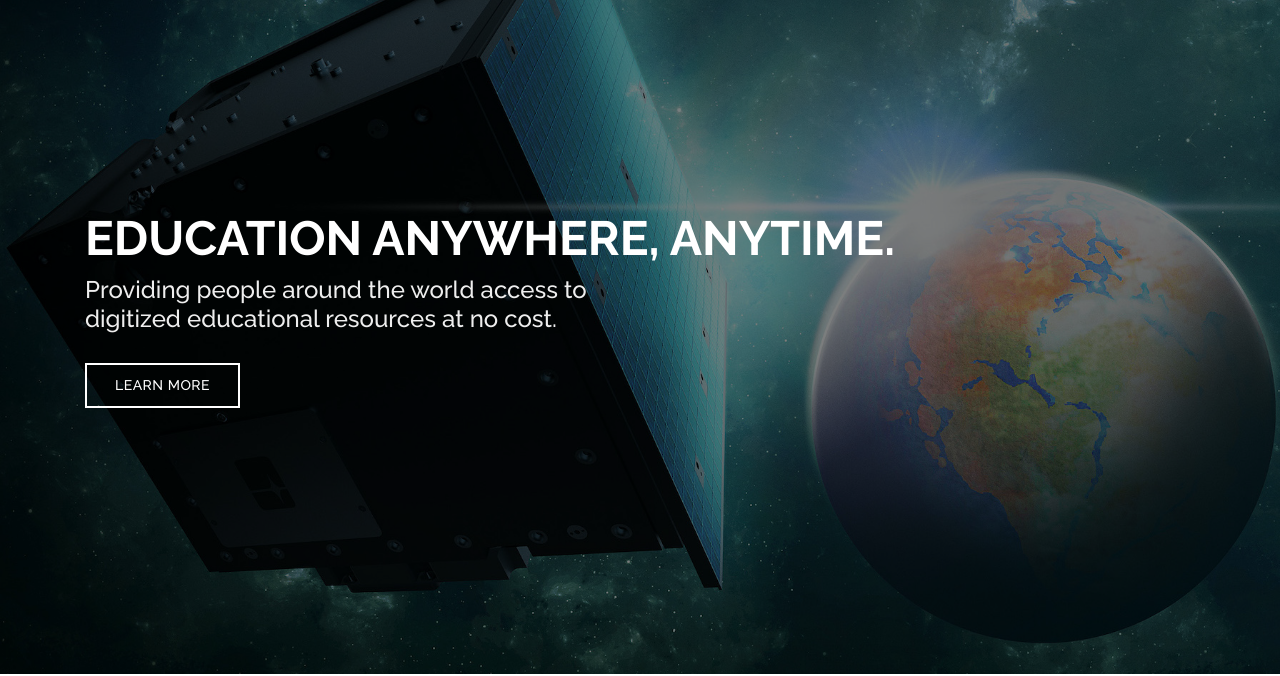
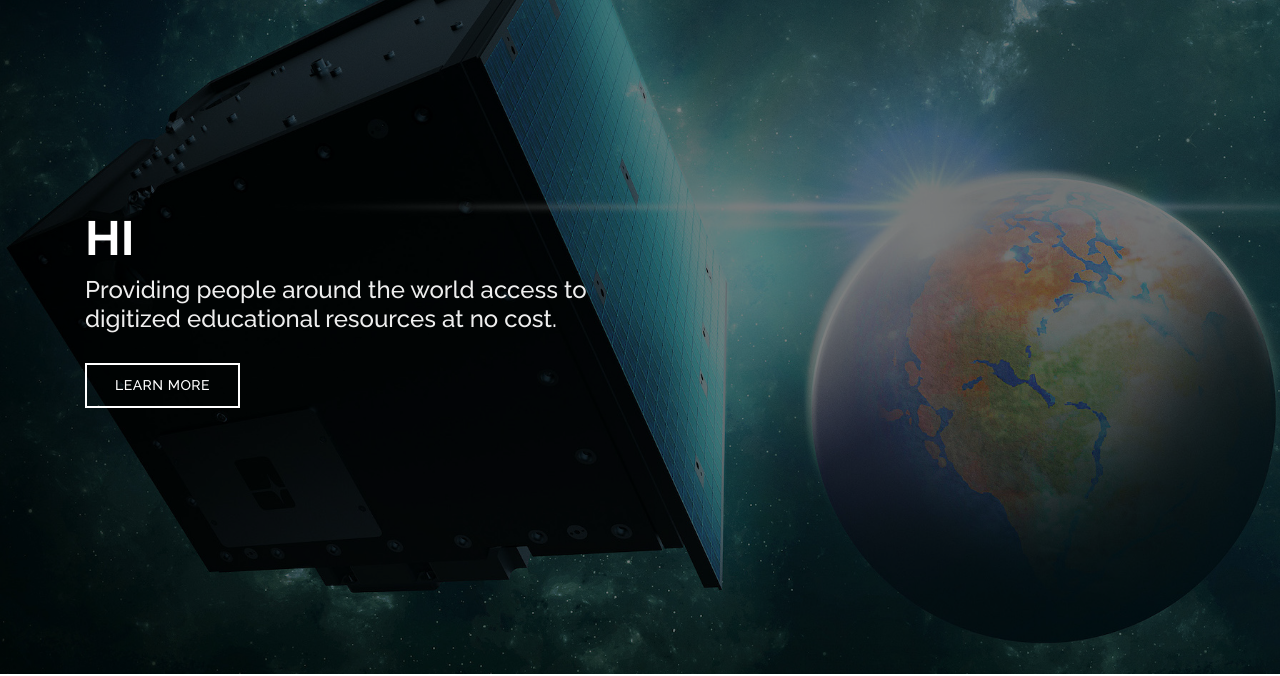
Before and after one commit to Starborn-Space/starborn-space.github.io, a plain HTML site: page index.html in a window 1280 px wide. Shown: the part 126-802 px from the top of the page. Drawn offline with nearby package versions, Linux system fonts and the light colour scheme; animation ran at ten frames a second.

Commit message:
this is a test

```diff
--- a/index.html
+++ b/index.html
@@ -96,7 +96,7 @@
   <!-- ======= Hero Section ======= -->
   <section id="hero" class="d-flex align-items-center">
     <div class="container position-relative" data-aos="fade-up" data-aos-delay="500">
-      <h1>Education Anywhere, Anytime.</h1>
+      <h1>Hi</h1>
       <h2>Providing people around the world access to
         <br>digitized educational resources at no cost.</h2>
       <a href="#about" class="btn-get-started scrollto">Learn More</a>
```
